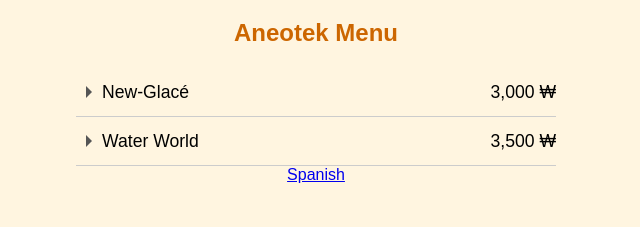
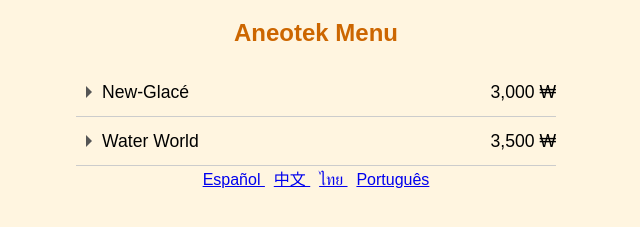
Before and after one commit to Tae8076/Aneotek-Menu, a plain HTML site: page index.html in a window 1280 px wide. Shown: the part 203-430 px from the top of the page, without its empty margins (324-964 px from the left). Drawn offline with Linux system fonts and the light colour scheme.

Commit message:
Update index.html

```diff
--- a/index.html
+++ b/index.html
@@ -140,8 +140,20 @@
        </div>
 
   </div>
-  <a href="https://tae8076.github.io/Aneotek/Spanish">
-      Spanish
+  <a href="https://tae8076.github.io/Aneotek/spanish/">
+      Español
+    </a>
+&nbsp;
+  <a href="https://tae8076.github.io/Aneotek/chinese/">
+      中文
+    </a>
+&nbsp;
+  <a href="https://tae8076.github.io/Aneotek/thai/">
+      ไทย
+    </a>
+&nbsp;
+  <a href="https://tae8076.github.io/Aneotek/portuguese/">
+      Português
     </a>
 
   <script>
```
